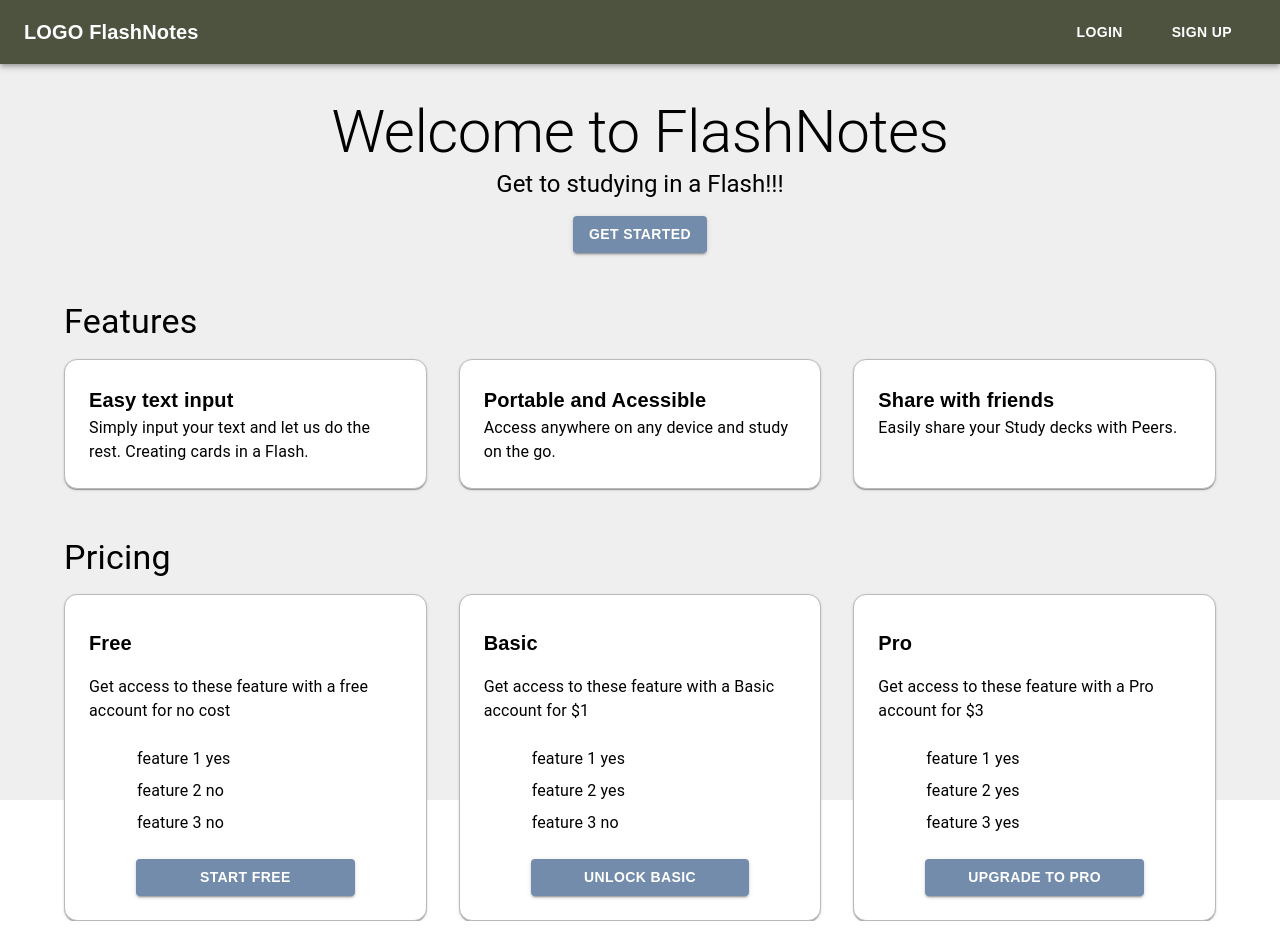
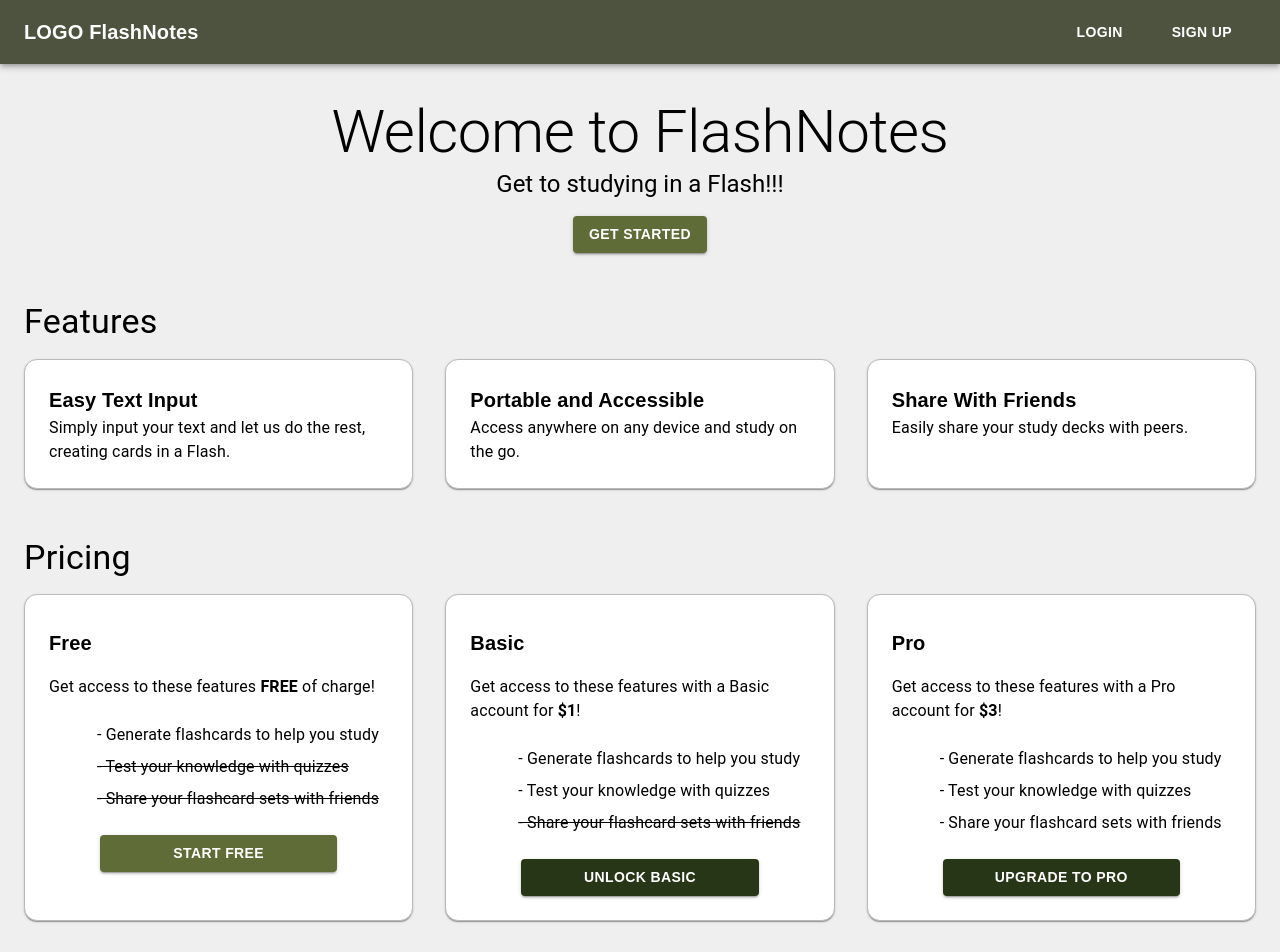
Before and after one commit to EthanMckeen/Flashcards-SaaS, a Next.js app: page / in a window 1280 px wide. Shown: the top 952 px of the page. Before the commit the page ends 921 px from the top, so only its background shows below. Built offline with nearby package versions, Linux system fonts and the light colour scheme; no server answers.

Commit message:
Cleaned up UI

```diff
--- a/app/page.js
+++ b/app/page.js
@@ -91,7 +91,7 @@ export default function Home() {
       {
       //Holds all none bar stuff if you dont know container type has auto margins
       }
-      <Container>
+      <Container maxWidth={false} sx={{ pb: 8, bgcolor: "#EFEFEF" }}>
 
         {
         //TITLE CARD
@@ -105,7 +105,9 @@ export default function Home() {
 
           <Typography variant="h2">Welcome to FlashNotes</Typography>
           <Typography variant="h5">Get to studying in a Flash!!!</Typography>
-          <Button variant="contained" sx={{mt: 2, bgcolor: '#748cab', '&:hover':{bgcolor: '#77b6ea' }}} onClick={handleGetStarted}>Get Started</Button>
+          <Button variant="contained" sx={{mt: 2, bgcolor: '#606c38', '&:hover':{bgcolor: '#283618' }}} onClick={handleGetStarted}>
+            Get Started
+          </Button>
         </Box>
 
         {
@@ -126,12 +128,16 @@ export default function Home() {
                borderRadius: '13px',
                display: 'flex',
                flexDirection: 'column',
-               height: '100%' // Ensure all boxes grow to the same height
+               height: '100%', // Ensure all boxes grow to the same height
+               transition: 'transform 0.3s ease-in-out', // Smooth transition for scaling
+              '&:hover': {
+                transform: 'scale(1.05)' // Slightly enlarge the box on hover
+              }
             }}>
-                <Typography variant="h6">Easy text input</Typography>
+                <Typography variant="h6">Easy Text Input</Typography>
                 <Typography>
                   {' '}
-                  Simply input your text and let us do the rest. Creating cards in a Flash.
+                  Simply input your text and let us do the rest, creating cards in a Flash.
                 </Typography>
               </Box>
             </Grid>
@@ -145,9 +151,13 @@ export default function Home() {
                borderRadius: '13px',
                display: 'flex',
                flexDirection: 'column',
-               height: '100%' // Ensure all boxes grow to the same height
+               height: '100%', // Ensure all boxes grow to the same height
+               transition: 'transform 0.3s ease-in-out', // Smooth transition for scaling
+              '&:hover': {
+                transform: 'scale(1.05)' // Slightly enlarge the box on hover
+              }
             }}>
-                <Typography variant="h6">Portable and Acessible</Typography>
+                <Typography variant="h6">Portable and Accessible</Typography>
                 <Typography>
                   {' '}
                   Access anywhere on any device and study on the go.
@@ -164,12 +174,16 @@ export default function Home() {
                borderRadius: '13px',
                display: 'flex',
                flexDirection: 'column',
-               height: '100%' // Ensure all boxes grow to the same height
+               height: '100%', // Ensure all boxes grow to the same height
+               transition: 'transform 0.3s ease-in-out', // Smooth transition for scaling
+              '&:hover': {
+                transform: 'scale(1.05)' // Slightly enlarge the box on hover
+              }
             }}>
-                <Typography variant="h6">Share with friends</Typography>
+                <Typography variant="h6">Share With Friends</Typography>
                 <Typography>
                   {' '}
-                  Easily share your Study decks with Peers.
+                  Easily share your study decks with peers.
                 </Typography>
               </Box>
             </Grid>
@@ -201,24 +215,26 @@ export default function Home() {
                   <Typography variant="h6" my={1}>Free</Typography>
                   <Typography  my={1}>
                     {' '}
-                    Get access to these feature with a free account for no cost
+                    Get access to these features
+                    {' '}
+                    <span style={{ fontWeight: 'bold' }}> FREE</span> of charge!
                   </Typography>
                   <Box ml={5} p={1}>
                     <Typography my={1}>
                       {' '}
-                      feature 1 yes
+                      - Generate flashcards to help you study
                     </Typography>
-                    <Typography my={1}>
+                    <Typography my={1} sx={{ textDecoration: 'line-through' }}>
                       {' '}
-                      feature 2 no
+                      - Test your knowledge with quizzes
                     </Typography>
-                    <Typography my={1}>
+                    <Typography my={1} sx={{ textDecoration: 'line-through' }}>
                       {' '}
-                      feature 3 no
+                      - Share your flashcard sets with friends
                     </Typography>
                   </Box>
 
-                  <Button variant="contained" sx={{ width: '70%', alignSelf: 'center', mt: 1, bgcolor: '#748cab', '&:hover':{bgcolor: '#77b6ea' }}} onClick={handleGetStarted}>Start Free</Button>
+                  <Button variant="contained" sx={{ width: '70%', alignSelf: 'center', mt: 1, bgcolor: '#606c38', '&:hover':{bgcolor: '#283618' }}} onClick={handleGetStarted}>Start Free</Button>
                 </Box>
               </Grid>
 
@@ -235,29 +251,31 @@ export default function Home() {
                   borderRadius: '13px',
                   display: 'flex',
                   flexDirection: 'column',
-                  height: '100%' // Ensure all boxes grow to the same height
+                  height: '100%', // Ensure all boxes grow to the same height
                 }}>
                   <Typography variant="h6" my={1}>Basic</Typography>
                   <Typography  my={1}>
                     {' '}
-                    Get access to these feature with a Basic account for $1
+                    Get access to these features with a Basic account for
+                    {' '}
+                    <span style={{ fontWeight: 'bold' }}>$1</span>!
                   </Typography>
                   <Box ml={5} p={1}>
                     <Typography my={1}>
                       {' '}
-                      feature 1 yes
+                      - Generate flashcards to help you study
                     </Typography>
                     <Typography my={1}>
                       {' '}
-                      feature 2 yes
+                      - Test your knowledge with quizzes
                     </Typography>
-                    <Typography my={1}>
+                    <Typography my={1} sx={{ textDecoration: 'line-through' }}>
                       {' '}
-                      feature 3 no
+                      - Share your flashcard sets with friends
                     </Typography>
                   </Box>
 
-                  <Button variant="contained" sx={{ width: '70%', alignSelf: 'center', mt: 1, bgcolor: '#748cab', '&:hover':{bgcolor: '#77b6ea' }}} onClick={handleSubmit}>Unlock Basic</Button>
+                  <Button variant="contained" sx={{ width: '70%', alignSelf: 'center', mt: 1, bgcolor: '#283618', '&:hover':{bgcolor: '#132a13' }}} onClick={handleSubmit}>Unlock Basic</Button>
                 </Box>
               </Grid>
 
@@ -279,32 +297,31 @@ export default function Home() {
                   <Typography variant="h6" my={1}>Pro</Typography>
                   <Typography  my={1}>
                     {' '}
-                    Get access to these feature with a Pro account for $3
+                    Get access to these features with a Pro account for
+                    {' '}
+                    <span style={{ fontWeight: 'bold' }}>$3</span>!
                   </Typography>
                   <Box ml={5} p={1}>
-                    <Typography my={1}>
+                  <Typography my={1}>
                       {' '}
-                      feature 1 yes
+                      - Generate flashcards to help you study
                     </Typography>
                     <Typography my={1}>
                       {' '}
-                      feature 2 yes
+                      - Test your knowledge with quizzes
                     </Typography>
                     <Typography my={1}>
                       {' '}
-                      feature 3 yes
+                      - Share your flashcard sets with friends
                     </Typography>
                   </Box>
 
-                  <Button variant="contained" sx={{ width: '70%', alignSelf: 'center', mt: 1, bgcolor: '#748cab', '&:hover':{bgcolor: '#77b6ea' }}} onClick={handleSubmit}>Upgrade to Pro</Button>
+                  <Button variant="contained" sx={{ width: '70%', alignSelf: 'center', mt: 1, bgcolor: '#283618', '&:hover':{bgcolor: '#132a13' }}} onClick={handleSubmit}>Upgrade to Pro</Button>
                 </Box>
               </Grid>
 
           </Grid>
         </Box>
-
-
-
       </Container>
     </Box>
 
--- a/app/practice/page.js
+++ b/app/practice/page.js
@@ -116,7 +116,13 @@ const PracticePage = () => {
                     padding: 2,
                     boxSizing: 'border-box',
                 },
+                '& > div > div:nth-of-type(1)': {
+                    backgroundColor: 'tan',  // Front side color
+                    color: 'white',  // Optional text color for the front side
+                },
                 '& > div > div:nth-of-type(2)': {
+                    backgroundColor: 'white',  // Back side color
+                    color: 'black',  // Optional text color for the back side
                     transform: 'rotateY(180deg)',
                 },
                 }}>
--- a/app/quiz/page.js
+++ b/app/quiz/page.js
@@ -113,13 +113,13 @@ const QuizPage = () => {
               variant="outlined"
               fullWidth
             />
-            <Button onClick={handleSubmit} variant="contained" sx={{ mt: 2, mx: 2, flex: 1, bgcolor: '#000293', '&:hover': { bgcolor: '#0278FF' } }}>
+            <Button onClick={handleSubmit} variant="contained" sx={{ mt: 2, mx: 2, flex: 1, bgcolor: '#dda15e', '&:hover': { bgcolor: '#bc6c25' } }}>
               Submit
             </Button>
             <Typography variant="body1" sx={{ mt: 2 }}>
               Score: {score} | Questions Asked: {questionCount}
             </Typography>
-            <Button onClick={handleLeaveClick} variant="contained" sx={{ mt: 2, mx: 2, bgcolor: '#98473e', '&:hover': { bgcolor: '#FF1900' } }}>
+            <Button onClick={handleLeaveClick} variant="contained" sx={{ mt: 2, mx: 2, bgcolor: '#606c38', '&:hover': { bgcolor: '#283618' } }}>
               Leave
             </Button>
           </Box>
--- a/app/sign-in/[[...sign-in]]/page.js
+++ b/app/sign-in/[[...sign-in]]/page.js
@@ -34,6 +34,7 @@ export default function SignUpPage(){
             flexDirection="column"
             alignItems='center'
             justifyContent='center'
+            sx={{ my: 2}}
             >
                 <Typography variant="h4"> Sign in</Typography>
                 <SignIn/>
```
Also changed, not shown: app/flashcard/page.js (+7 -1 lines), app/generate/page.js (+30 -6 lines), app/theme.js (added, +18 -0 lines).
